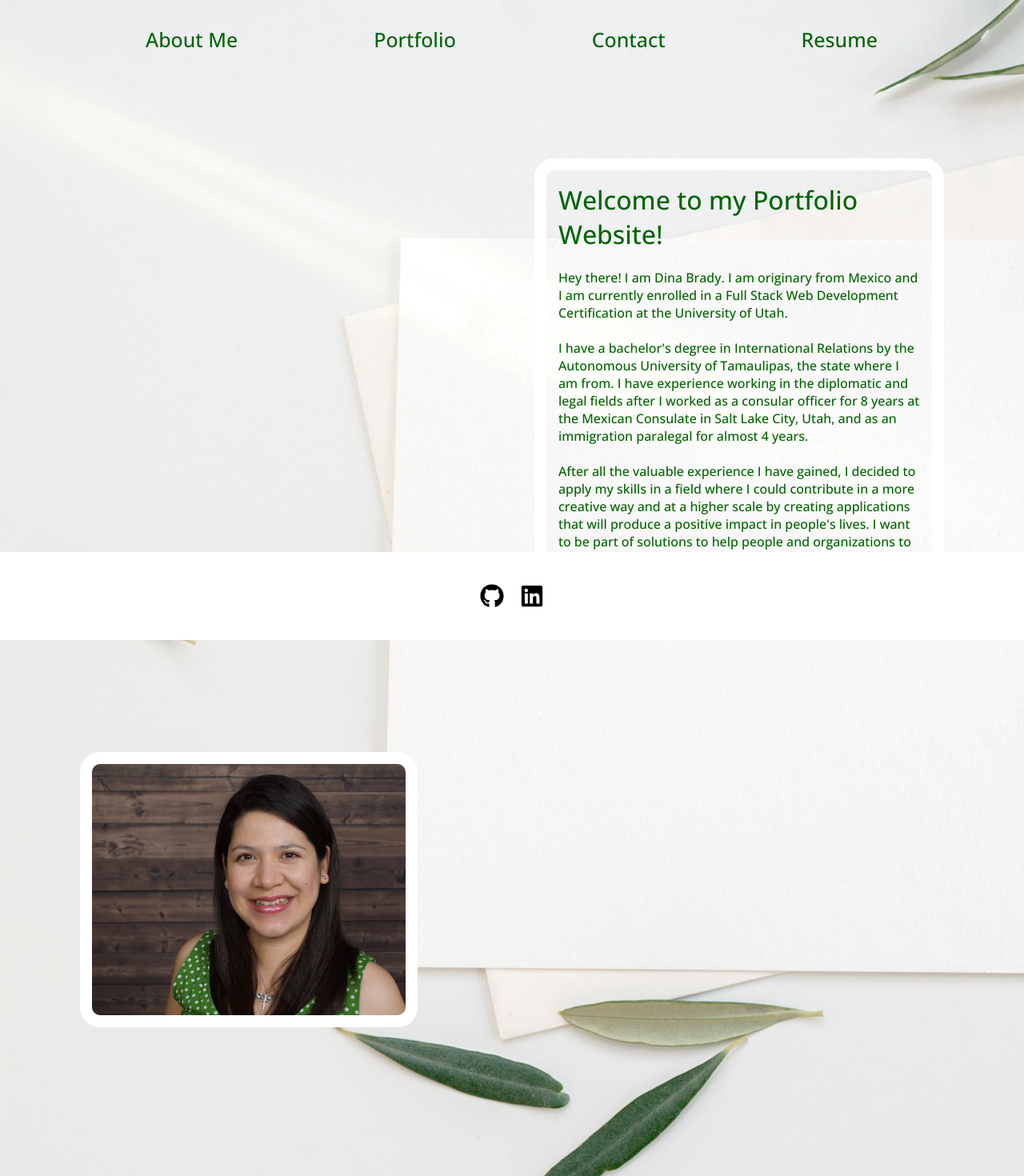
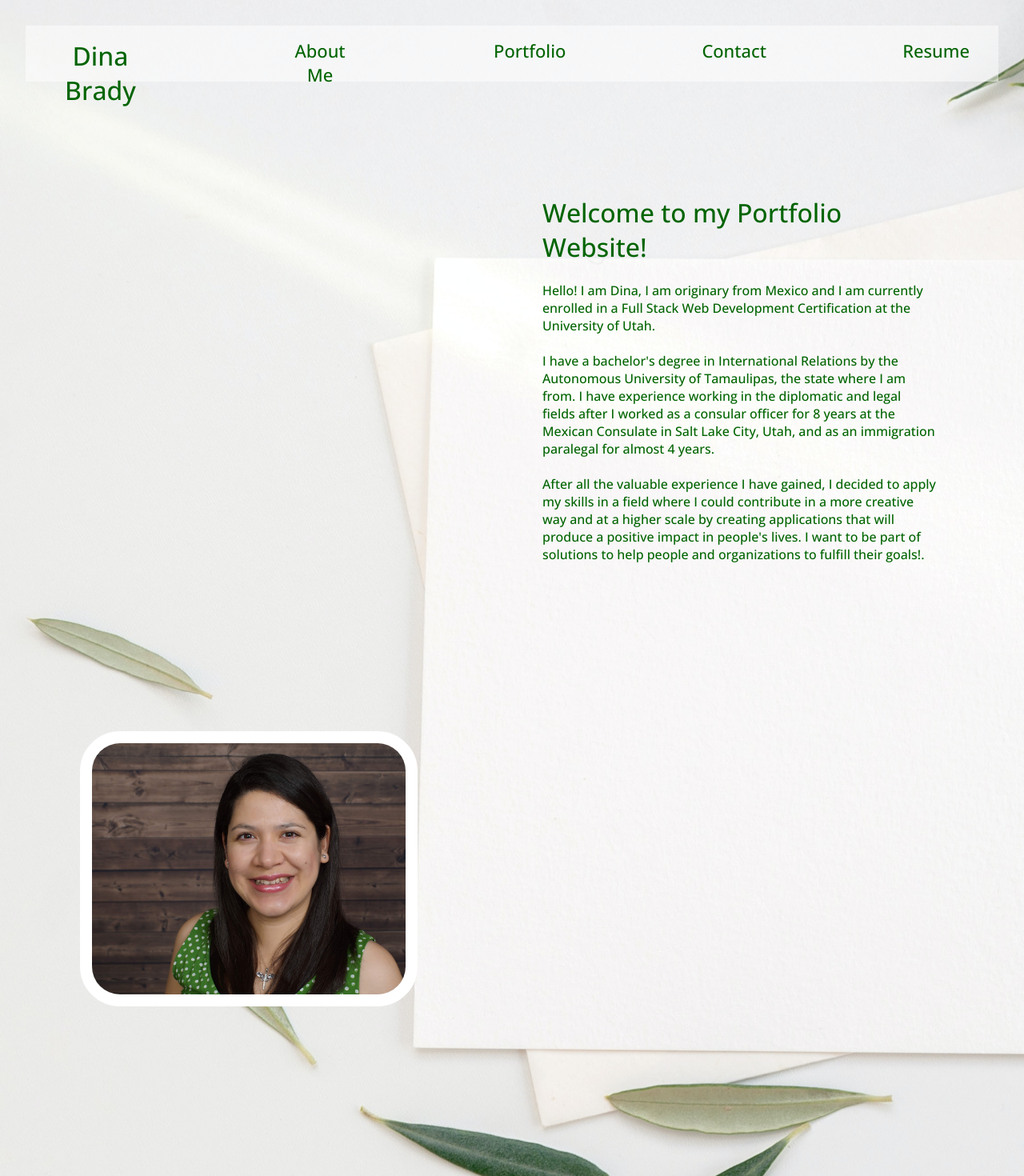
Before and after one commit to DinaLo44/react-portfolio, a React (Create React App) app in the folder react-portfolio/: page / in a window 1280 px wide. Shown: the top 1470 px of the page at 80% size. Built offline with nearby package versions, Linux system fonts and the light colour scheme.

Commit message:
worked on navbar background, links in footer, projects component

```diff
--- a/react-portfolio/src/components/AboutDescription.js
+++ b/react-portfolio/src/components/AboutDescription.js
@@ -10,7 +10,7 @@ const AboutDescription = () => {
         <div className="about-right">
         <h1>Welcome to my Portfolio Website!</h1>
         <br></br>
-        <p>Hey there! I am Dina Brady. I am originary from Mexico and I am currently enrolled in a Full Stack Web Development Certification at the University of Utah. </p>
+        <p>Hello! I am Dina, I am originary from Mexico and I am currently enrolled in a Full Stack Web Development Certification at the University of Utah. </p>
         <br></br>
         <p>I have a bachelor's degree in International Relations by the Autonomous University of Tamaulipas,
         the state where I am from. I have experience working in the diplomatic and legal fields after I worked as a consular officer for 8 years at the Mexican
--- a/react-portfolio/src/components/AboutDescriptionStyles.css
+++ b/react-portfolio/src/components/AboutDescriptionStyles.css
@@ -7,7 +7,6 @@
     height: 100%;
 
 }
-
 
 
 .about-left{
@@ -22,13 +21,13 @@ float: left;
 img{
 border: 15px solid white;
 width: 110%;
-border-radius: 25px;
+border-radius: 50px;
 }
 
 .about-right{
     margin:100px;
-    border: 15px solid white;
-    padding: 15px;
+    border: 15px  white;
+    padding: 10px;
     border-radius:25px;
     width: 40%;
     flex:1;
--- a/react-portfolio/src/components/Footer.js
+++ b/react-portfolio/src/components/Footer.js
@@ -7,14 +7,17 @@ const Footer = () => {
   return (
     <div className= "footer">
         <div className="footer-section">
+        <a href="https://github.com/DinaLo44">
         <FaGithub
         size= {30}
         style={{color:'black', margin: '10px'}}
-        />
+        /></a>
+        <a href="https://www.linkedin.com/in/dina-brady-8694b423b/">
         <FaLinkedin
         size= {30}
         style={{color:'black', margin: '10px'}}
         />
+        </a>
         </div>
     </div>
   )
--- a/react-portfolio/src/components/FooterStyles.css
+++ b/react-portfolio/src/components/FooterStyles.css
@@ -1,10 +1,10 @@
 .footer{
-    position: fixed;
+    position:relative;
     left: 0;
     bottom: 0;
     width: 100%;
     background-color: white;
-    padding: 30px;
+    padding: 50px;
 
 }
 
@@ -15,3 +15,8 @@
     justify-content: center;
     align-items:center;
 }
+
+/* FaGithub{
+    width:50px;
+    height: 25px;
+} */
--- a/react-portfolio/src/components/Nav.js
+++ b/react-portfolio/src/components/Nav.js
@@ -7,6 +7,7 @@ const Nav = () => {
   return (
     <div className= "header">
         <ul className="nav-menu-list">
+        <h1>Dina Brady</h1>
             <li>
                 <Link to="/">About Me</Link>
             </li>
--- a/react-portfolio/src/components/NavStyles.css
+++ b/react-portfolio/src/components/NavStyles.css
@@ -1,13 +1,33 @@
 .header {
 padding: 2rem;
 display: flex;
-justify-content: space-between;
-align-items: center;
+justify-content:space-between;
+/* align-items: center; */
+text-align: center;
 
 }
 
+/* h1{
+    text-decoration:underline;
+} */
+
+/* p{
+    font-weight: 700;
+    font-size:xx-large
+} */
+/* h1{
+    float:left;
+} */
+
 .nav-menu-list{
 display: flex;
+/* float:right; */
+width: 100%;
+height:70px;
+padding: 16px;
+/* height: 90px; */
+margin: 0 auto;
+background-color: rgba(255,255,255,0.5);
 }
 
 .nav-menu-list li{
@@ -17,7 +37,7 @@ align-items: center;
 }
 
 .nav-menu-list li a {
-font-size: 25px;
+font-size: 22px;
 font-weight:500;
 }
 
--- a/react-portfolio/src/components/ProjectDescription.js
+++ b/react-portfolio/src/components/ProjectDescription.js
@@ -7,28 +7,34 @@ const Project = () => {
         <h1 className="project-title">
             Take a look at some of my Projects!
         </h1>
-        <br></br>
-        <p className="project-description">
+
+        {/* <p className="project-description">
           As a junior web developer I have a strong desire to improve my skills.</p>
-        <p>In this section you will find some of the projects I have developed in the last 6 months.</p>
+        <p>In this section you will find some of the projects I have developed in the last 6 months.</p> */}
         <br></br>
         <br></br>
         <div className="projects-list">
             <h2>Regex GitHub Gist</h2>
+            <br></br>
+          <div className="card">
+            <img alt="Regex gist project" src={require('../images/regex-gist.png')} ></img>
+          </div>
             <h3>Visit the deployed GitHub page here:</h3>
             <br></br>
             <button>
             <a href="https://gist.github.com/DinaLo44/402fa7216eb7dba9eb4873cd0e2ac7d1">CLICK ON ME!</a>
             </button>
-         </div>
+    </div>
 <br></br>
-          <div className="card">
-            <img alt="Regex gist project" src={require('../images/regex-gist.png')} ></img>
-          </div>
+<hr></hr>
 <br></br>
 <br></br>
        <div className="projects-list">
-          <h2>Employer Tracker Application</h2>
+          <h2>Employee Tracker Application</h2>
+          <br></br>
+          <div className="card">
+            <img alt="Employee Tracker project screenshot" src={require('../images/employee-tracker-app.PNG')} ></img>
+          </div>
             <h3>Visit the GitHub repository here:</h3>
             <br></br>
             <button>
@@ -36,13 +42,16 @@ const Project = () => {
             </button>
       </div>
           <br></br>
-          <div className="card">
-            <img alt="Employee Tracker project screenshot" src={require('../images/employee-tracker-app.PNG')} ></img>
-          </div>
-        <br></br>
+          <br></br>
+          <hr></hr>
+          <br></br>
         <br></br>
           <div className="projects-list">
           <h2>Team Profile Generator</h2>
+          <br></br>
+          <div className="card">
+            <img alt="Team Profile generator screenshot" src={require('../images/team-profile-generator.png')} ></img>
+          </div>
             <h3>Visit the GitHub repository here:</h3>
             <br></br>
             <button>
@@ -50,11 +59,16 @@ const Project = () => {
             </button>
           </div>
 <br></br>
-          <div className="card">
-            <img alt="Team Profile generator screenshot" src={require('../images/team-profile-generator.png')} ></img>
-          </div>
+<hr></hr>
+<br></br>
+<br></br>
+
           <div className="projects-list">
           <h2>NoSQL Social Network API</h2>
+          <br></br>
+          <div className="card">
+            <img alt="NoSQL Social Network API screenshot" src={require('../images/NoSQL-Social-Network-API.PNG')} ></img>
+          </div>
             <h3>Visit the GitHub repository here:</h3>
             <br></br>
             <button>
@@ -62,12 +76,15 @@ const Project = () => {
             </button>
           </div>
 <br></br>
-          <div className="card">
-            <img alt="NoSQL Social Network API screenshot" src={require('../images/NoSQL-Social-Network-API.PNG')} ></img>
-          </div>
-
+<hr></hr>
+     <br></br>
+     <br></br>
           <div className="projects-list">
           <h2>Weather Dashboard 4 Travelers Application</h2>
+          <br></br>
+          <div className="card">
+            <img alt="Weather dashboard app screenshot" src={require('../images/weather-app.png')} ></img>
+          </div>
             <h3>Visit the GitHub repository here:</h3>
             <br></br>
             <button>
@@ -82,12 +99,15 @@ const Project = () => {
             </button>
           </div>
 <br></br>
-          <div className="card">
-            <img alt="Weather dashboard app screenshot" src={require('../images/weather-app.png')} ></img>
-          </div>
-
+<hr></hr>
+<br></br>
+<br></br>
           <div className="projects-list">
           <h2>Code Quiz JS Application</h2>
+          <br></br>
+          <div className="card">
+            <img alt="Code Quiz JS app screenshot" src={require('../images/code-quiz.png')} ></img>
+          </div>
             <h3>Visit the GitHub repository here:</h3>
             <br></br>
             <button>
@@ -102,9 +122,7 @@ const Project = () => {
             </button>
           </div>
 <br></br>
-          <div className="card">
-            <img alt="Code Quiz JS app screenshot" src={require('../images/code-quiz.png')} ></img>
-          </div>
+
 
         </div>
 
--- a/react-portfolio/src/components/ProjectStyles.css
+++ b/react-portfolio/src/components/ProjectStyles.css
@@ -1,3 +1,22 @@
+.project-title{
+    /* border: 15px solid white; */
+
+    padding: 10px;
+    margin: 15px;
+    /* background-color: white ; */
+    /* background-color: rgba(255,255,255,0.5); */
+    /* border-radius:25px; */
+    font-weight: 700;
+
+    box-shadow:white;
+
+}
+hr{
+    /* border:10px solid rgba(255,255,255,0.5); */
+    border:10px solid white;
+
+}
+
 .projects-section{
     width:100%;
     margin-bottom: 150px;
@@ -33,20 +52,17 @@ text-align:center;
 }
 
 button{
-    background:bisque;
+    background:white;
     border-color: darkgreen;
     border-radius:5px;
     padding: 5px;
+    font-weight: 600;
     /* color:white; */
 
 }
 
 button:hover{
-    background: white;
+    background:wheat;
     transition: 0.5s;
 
 }
-
-.project-title{
-    /* background:bisque; */
-}
--- a/react-portfolio/src/index.css
+++ b/react-portfolio/src/index.css
@@ -10,6 +10,7 @@
 body {
     background-image: url('./images/background.jpg');
     background-size:cover;
+    /* height:100vh; */
 }
 
 h1, h4, p, a {
```
Also changed, not shown: react-portfolio/src/images/code-quiz.png.
